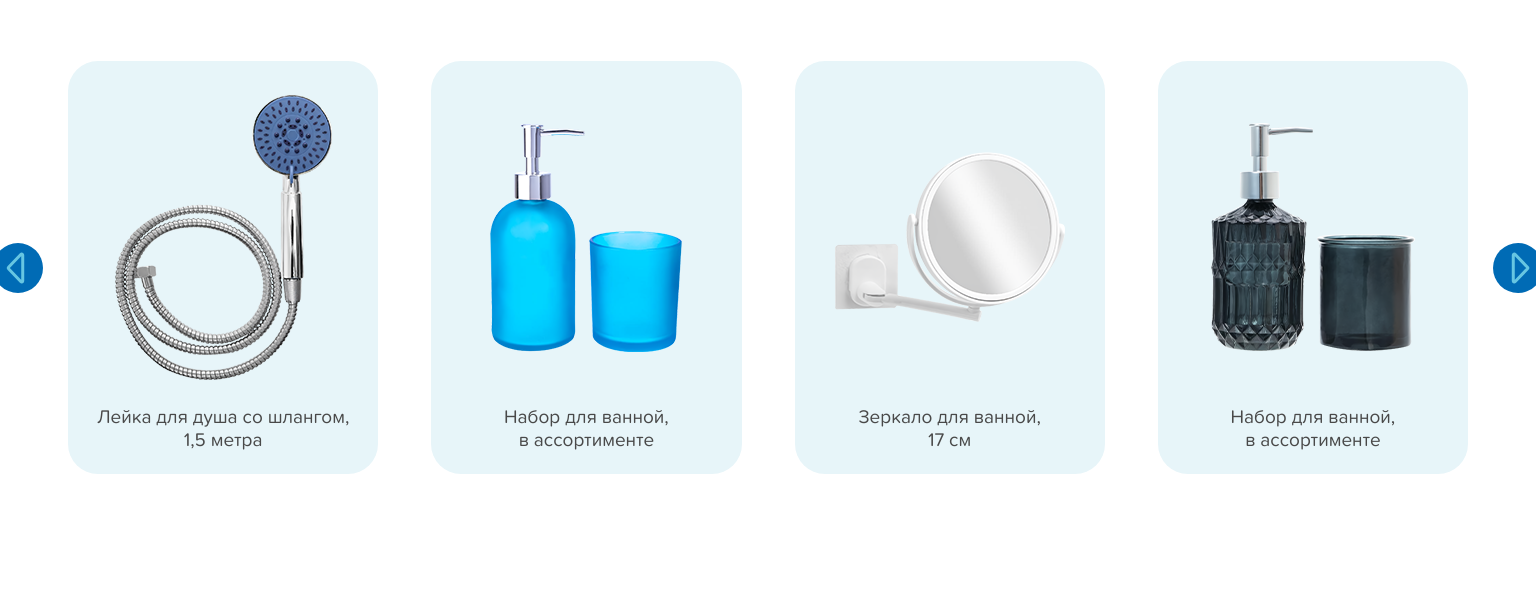
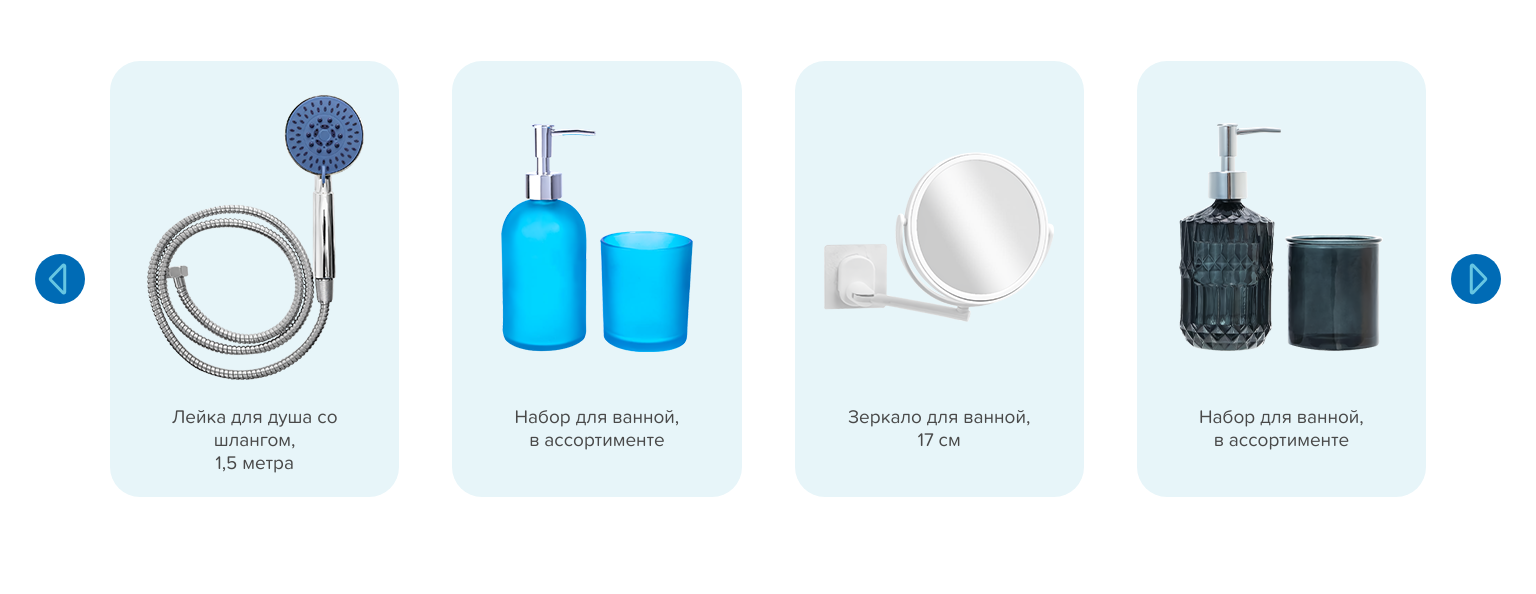
Before and after one commit to aleks664/bath, a website built with webpack: page src/index.html in a window 1536 px wide. Shown: the part 3082-3676 px from the top of the page. Built offline with nearby package versions, Linux system fonts and the light colour scheme; files whose address does not match are found by name; what vanilla-lazyload would draw is missing.

Commit message:
add pict webp

```diff
--- a/src/scss/home.scss
+++ b/src/scss/home.scss
@@ -504,6 +504,9 @@ h1{
 
 .slider-container{
   padding: rem(63) 0 rem(123);
+  @media screen and (max-width: 1550px) and (min-width: 1500px) {
+    margin: 0 100px;
+  }
   @media(max-width: $tablet) {
     padding: 40px 0;
   }
@@ -566,10 +569,12 @@ h1{
 
 .swiper-arrow-left{
   left: rem(-75);
+
 }
 
 .swiper-arrow-right{
   right: rem(-75);
+
 }
 
 .section-block-bg{
```
Also changed, not shown: dist/css/style.css, dist/css/style.min.css, dist/home.html, dist/img/about-brand-2.png, dist/img/about-brand-2.webp, dist/index.html, src/img/about-brand-2.png.
